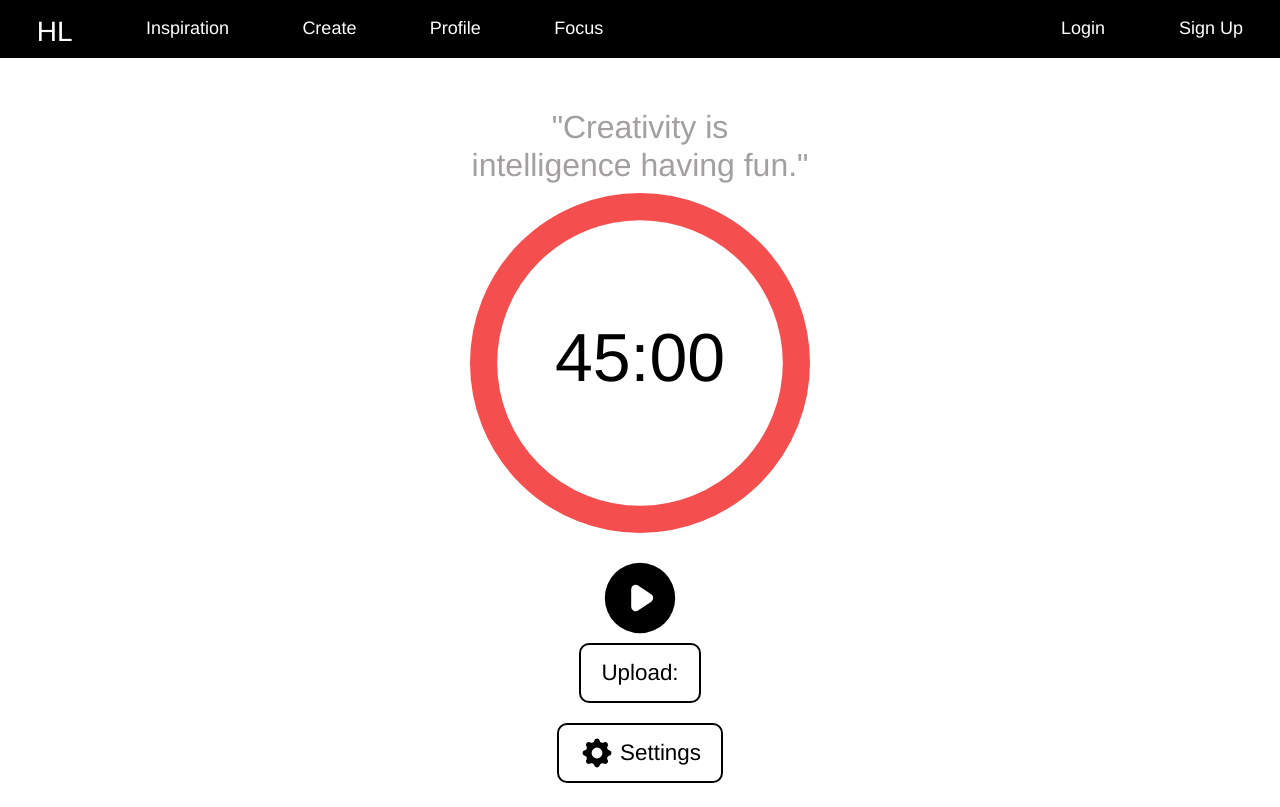
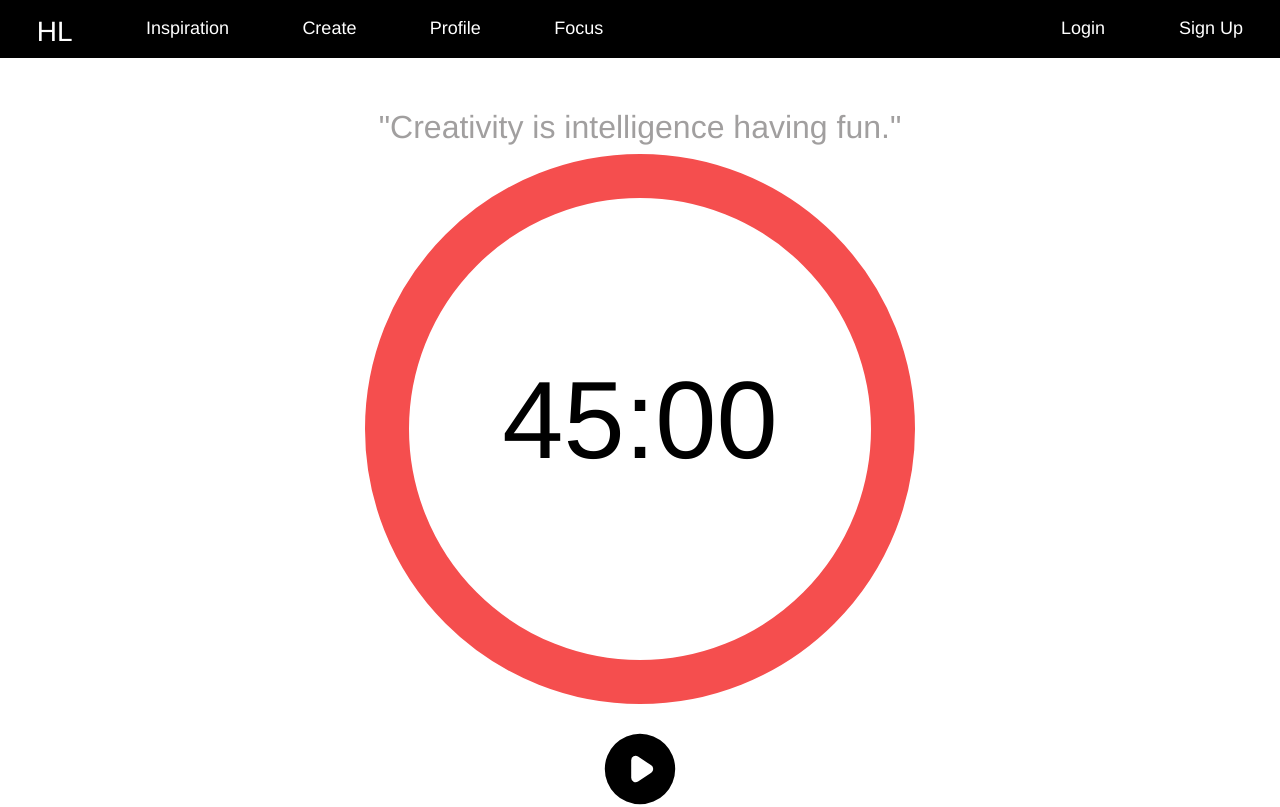
Before and after one commit to ylopez25/hobby_lobby, a React (Create React App) app: page /focus in a window 1280 px wide. Shown: the top 807 px of the page. Built offline with nearby package versions, Linux system fonts and the light colour scheme.

Commit message:
css for width timer

```diff
--- a/src/components/Focus.css
+++ b/src/components/Focus.css
@@ -5,13 +5,13 @@
 
 .main {
   padding-top: 50px;
-  max-width: 340px;
   margin: 0 auto;
+  max-width: 550px;
   text-align: center;
 }
 .main button {
   background-color: transparent;
-  color:black;
+  color: black;
   border: 0;
   display: inline-block;
   width: 100px;
```
